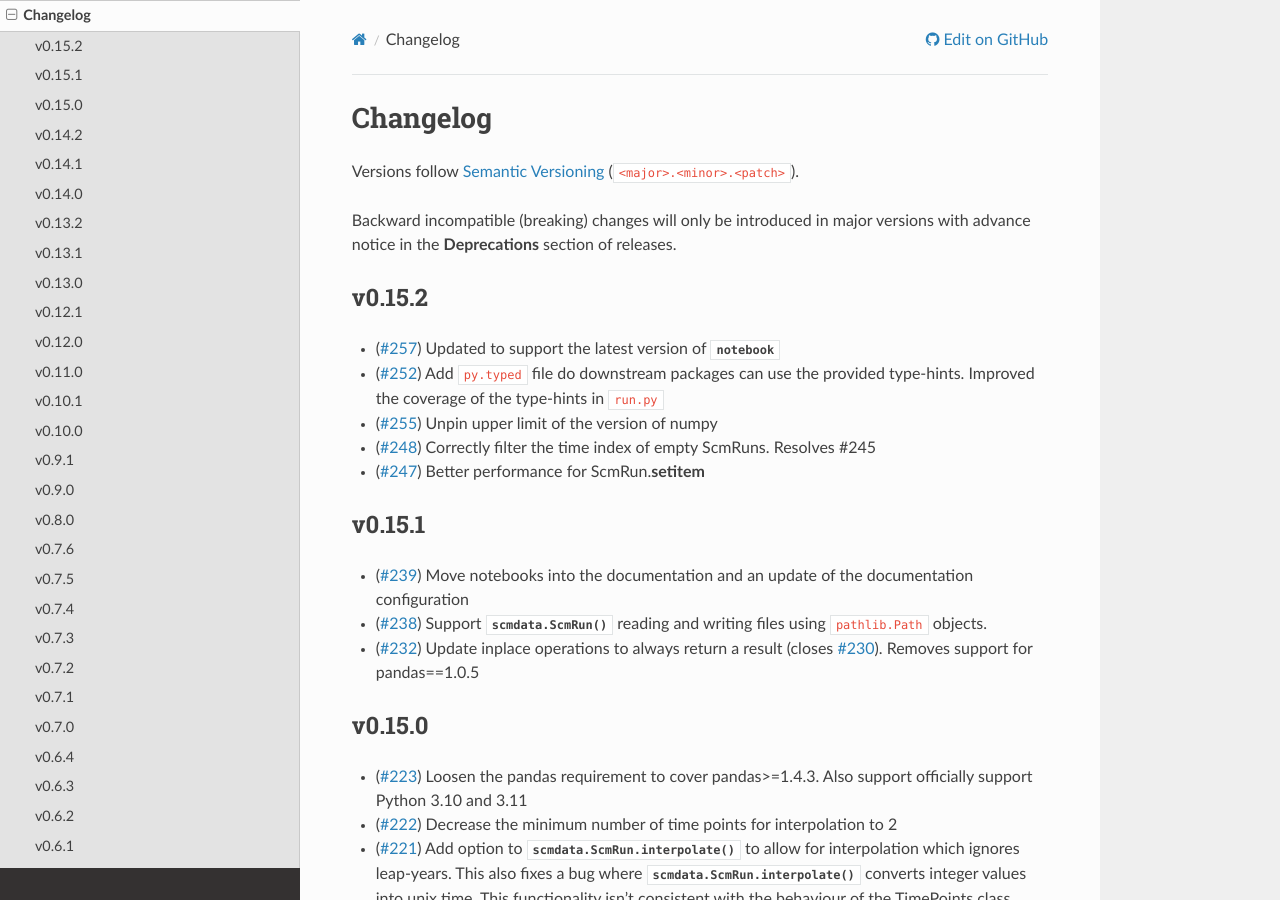
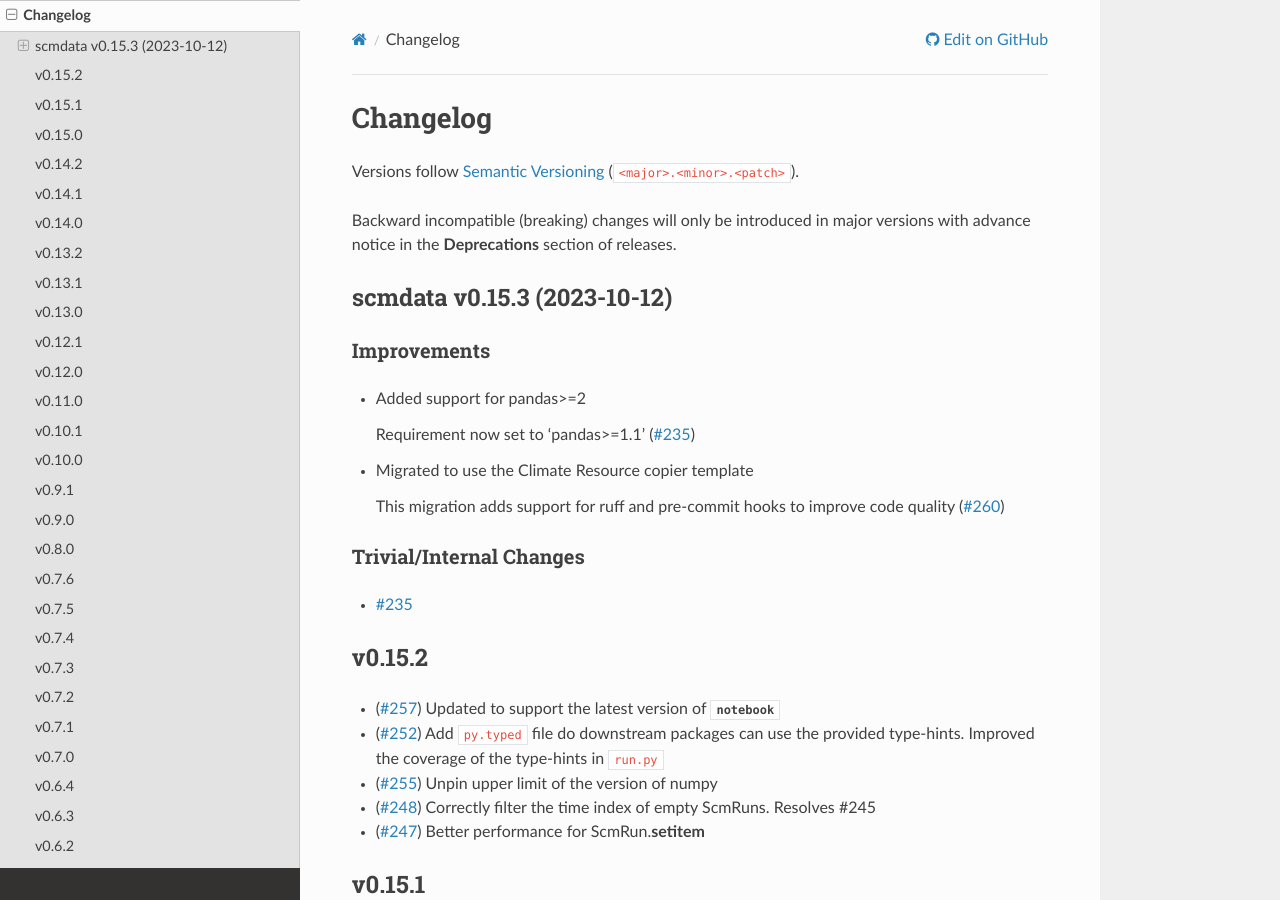
Before and after one commit to openscm/scmdata, a Sphinx documentation site: the page built from docs/source/changelog.md, in a window 1280 px wide and 900 px high. Built offline with Sphinx 7.4.7 and the Read the Docs theme 2.0.0, drawn with Linux system fonts in a browser that asks for light colours; pages that are not in the unit, such as notebooks, are missing from menus.

Commit message:
bump: version 0.15.2 -> 0.15.3

```diff
--- a/docs/source/changelog.md
+++ b/docs/source/changelog.md
@@ -18,6 +18,23 @@ of rst and use slightly different categories.
 -->
 
 <!-- towncrier release notes start -->
+
+## scmdata v0.15.3 (2023-10-12)
+
+
+### Improvements
+
+- Added support for pandas>=2
+
+  Requirement now set to 'pandas>=1.1' ([#235](https://github.com/openscm/scmdata/pulls/235))
+- Migrated to use the Climate Resource copier template
+
+  This migration adds support for ruff and pre-commit hooks to improve code quality ([#260](https://github.com/openscm/scmdata/pulls/260))
+
+### Trivial/Internal Changes
+
+- [#235](https://github.com/openscm/scmdata/pulls/235)
+
 
 ## v0.15.2
 
--- a/pyproject.toml
+++ b/pyproject.toml
@@ -1,6 +1,6 @@
 [tool.poetry]
 name = "scmdata"
-version = "0.15.2"
+version = "0.15.3"
 description = "scmdata provides some useful data handling routines for dealing with data related to simple climate models (SCMs aka reduced complexity climate models, RCMs)"
 authors = [
     "Jared Lewis <jared.lewis@climate-resource.com>",
```
Also changed, not shown: changelog/235.improvement.md (deleted, +0 -3 lines), changelog/235.trivial.md (deleted, +0 -3 lines), changelog/260.improvement.md (deleted, +0 -3 lines).
